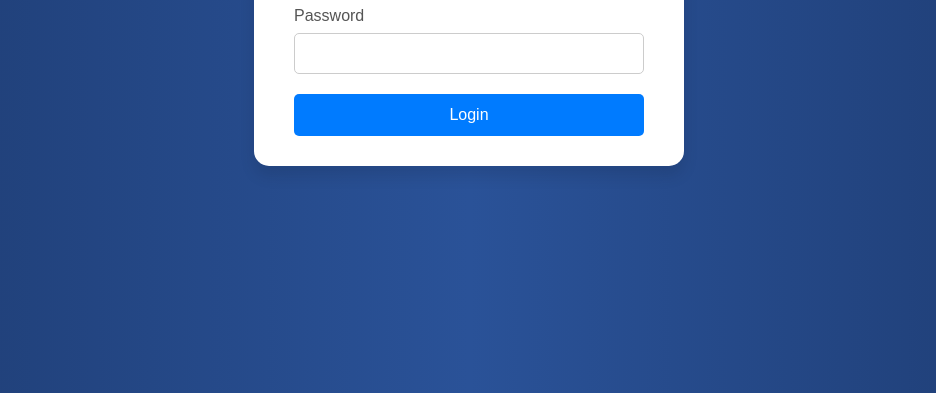
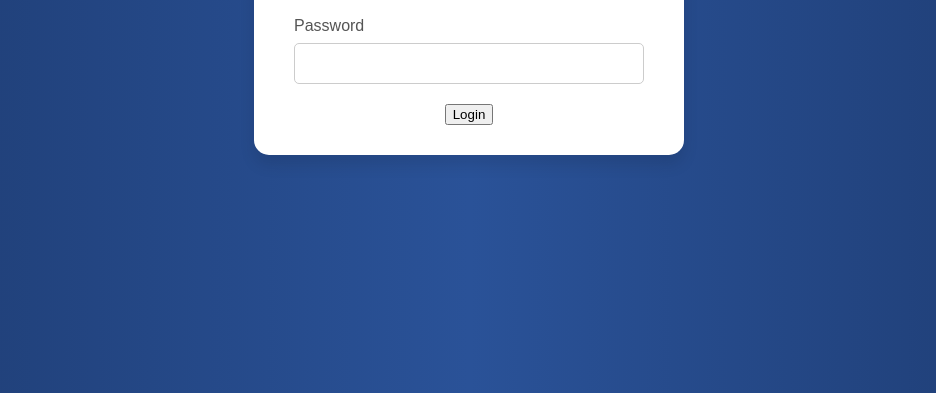
Before and after one commit to TitanAFK/login, a plain HTML site: page index.html in a window 1280 px wide. Shown: the part 407-800 px from the top of the page, without its empty margins (171-1107 px from the left). Drawn offline with Linux system fonts and the light colour scheme.

Commit message:
Update index.html

```diff
--- a/index.html
+++ b/index.html
@@ -86,7 +86,8 @@
                 <label for="password">Password</label>
                 <input type="password" id="password" name="password" required>
             </div>
-            <button type="submit" class="btn">Login</button>
+           <a href='https://titanafk.github.io/dashboard/'>
+  <button>Login</button>
         </form>
     </div>
 </body>
```
